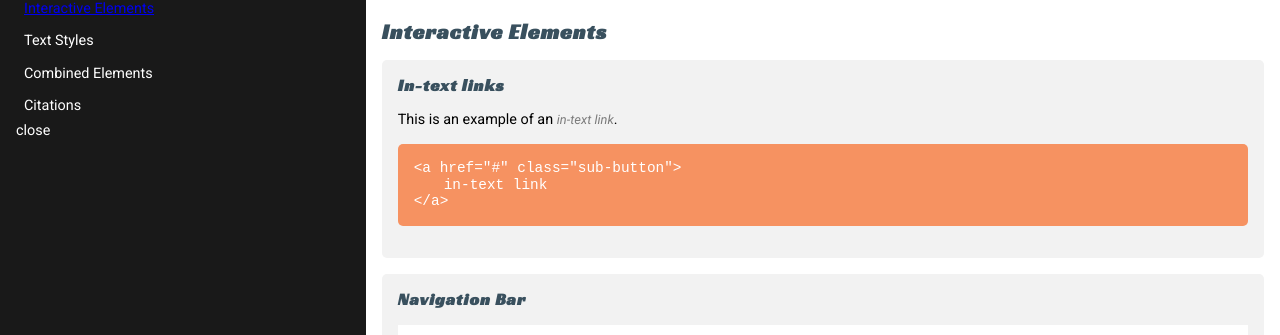
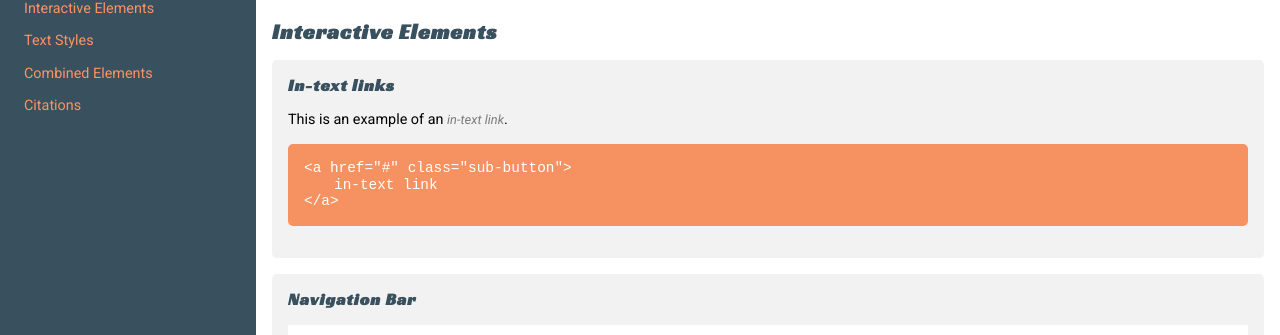
Before and after one commit to eivannisperos/Rewind-Styleguide, a plain HTML site: page index.html in a window 1280 px wide. Shown: the part 56-391 px from the top of the page. Drawn offline with Linux system fonts and the light colour scheme; a web font is replaced by a local one.

Commit message:
Updated Navigation Panel
-Updated Navigation Panel, fixed javascript
-Fixed left navigation panel

```diff
--- a/css/main.css
+++ b/css/main.css
@@ -188,7 +188,7 @@ input::placeholder {
   */
   #styleguide-menu {
     position: fixed;
-    background-color: rgba(0, 0 ,0, 0.9);
+    background-color: #39505E;
     color: white;
     height: 100vh;
     width: 0;
@@ -254,6 +254,10 @@ input::placeholder {
   navigation
   */
 
+  .nav-link {
+    margin-bottom: 0.5rem;
+  }
+
   #main-nav {
     background-color: white;
     width: 100%;
@@ -261,6 +265,7 @@ input::placeholder {
     display: flex;
     align-items: center;
     justify-content: space-between;
+    padding: 1rem;
     position: relative;
   }
 
@@ -271,8 +276,17 @@ input::placeholder {
     position: absolute;
     flex-direction: column;
     top: 100%;
+    left: 0;
+    width: 30%;
     padding: 1rem;
-    width: 30%;
+  }
+
+  #home-close-btn-group {
+    flex-direction: row;
+  }
+
+  #close-nav {
+    margin-left: auto;
   }
 
   /*
@@ -353,12 +367,16 @@ input::placeholder {
   }
 
   #styleguide-menu {
-    position: static;
-    width: 40%;
+    position: fixed;
+    width: 20%;
   }
 
   #styleguide-content {
-    margin-left: 0;
+    margin-left: 20%;
+  }
+
+  #close-menu-btn {
+    display: none;
   }
 
   /*
--- a/index.html
+++ b/index.html
@@ -14,13 +14,13 @@
     <div class="flex-display" id="menu-content-grid">
       <nav class="flex-display" id="styleguide-menu">
         <div id="styleguide-menu-links" class="flex-display">
-          <a href="index.html">VHS</a>
-          <a href="interactive-elements">Interactive Elements</a>
-          <a>Text Styles</a>
-          <a>Combined Elements</a>
-          <a>Citations</a>
+          <a class="nav-link" href="index.html">VHS</a>
+          <a class="nav-link" href="#interactive-elements">Interactive Elements</a>
+          <a class="nav-link" href="#text-styles">Text Styles</a>
+          <a class="nav-link" href="#combined-elements">Combined Elements</a>
+          <a class="nav-link" href="citations.html">Citations</a>
 
-          <span id="close-menu-btn">close</span>
+          <a class="nav-link" id="close-menu-btn">X</a>
         </div>
       </nav>
 
@@ -49,8 +49,10 @@
             <nav id="main-nav">
               <a class="nav-link mobile-icon-link"><img id="nav-toggle" src="img/menu-toggle.png" alt="menu toggle, press me to show hidden menu links." /></a>
               <div id="main-nav-bar-hidden">
-                <a class="nav-link hidden-link" id="close-nav">X</a>
-                <a class="nav-link hidden-link" href="#">Link</a>
+                <div class="flex-display" id="home-close-btn-group">
+                  <a class="nav-link hidden-link" href="#">Link</a>
+                  <a class="nav-link hidden-link" id="close-nav">X</a>
+                </div>
                 <a class="nav-link hidden-link" href="#">Link</a>
                 <a class="nav-link hidden-link" href="#">Link</a>
                 <a class="nav-link hidden-link" href="#">Link</a>
--- a/javascript/script.js
+++ b/javascript/script.js
@@ -10,8 +10,8 @@ window.onload = function() {
   var mobileMenuBarWidth = '70%';
   var mobileContentLeftM = '70%';
 
-  var desktopMenuBarWidth = '40%';
-  var desktopContentLeftM = '0';
+  var desktopMenuBarWidth = '20%';
+  var desktopContentLeftM = '20%';
 
   //navigational javascript
   var mobileLinks = document.getElementById('main-nav-bar-hidden');
@@ -24,12 +24,16 @@ window.onload = function() {
 
   function hideMobileLinks(e) {
     if (e.target != mobileLinks ) {
-      mobileLinks.style.display = 'none';
+      hideMobileLinksAction();
     }
   }
 
   function showMobileLinks() {
     mobileLinks.style.display = 'flex';
+  }
+
+  function hideMobileLinksAction() {
+    mobileLinks.style.display = 'none';
   }
 
   function openNav() {
@@ -51,6 +55,7 @@ window.onload = function() {
       toggleMenuBtn.addEventListener("click", openNav);
       closeMenuBtn.addEventListener("click", closeNav);
 
+      hideMobileLinksAction();
       mobileIcon.addEventListener("click", showMobileLinks);
       closeMobileNav.addEventListener("click", hideMobileLinks);
 
```
